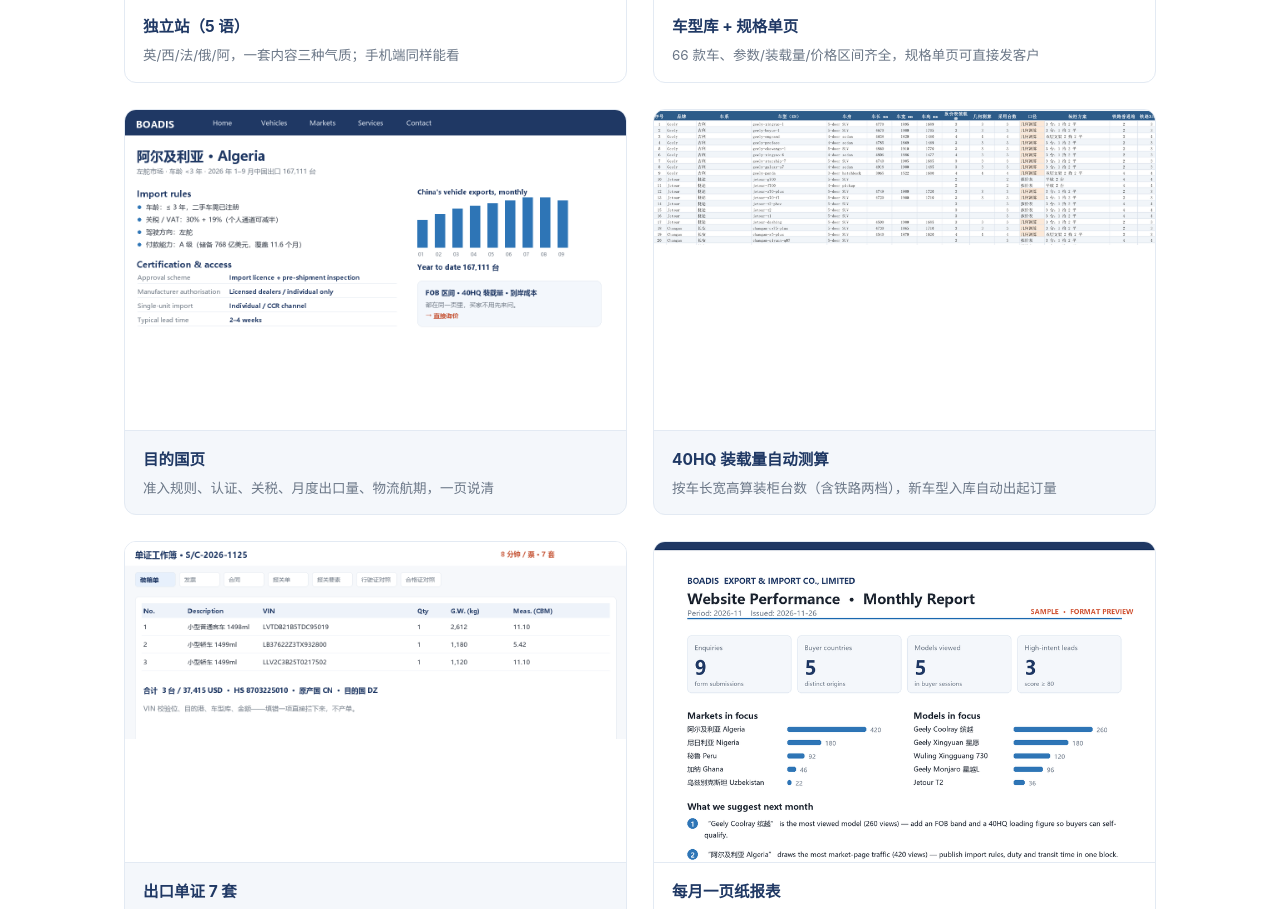
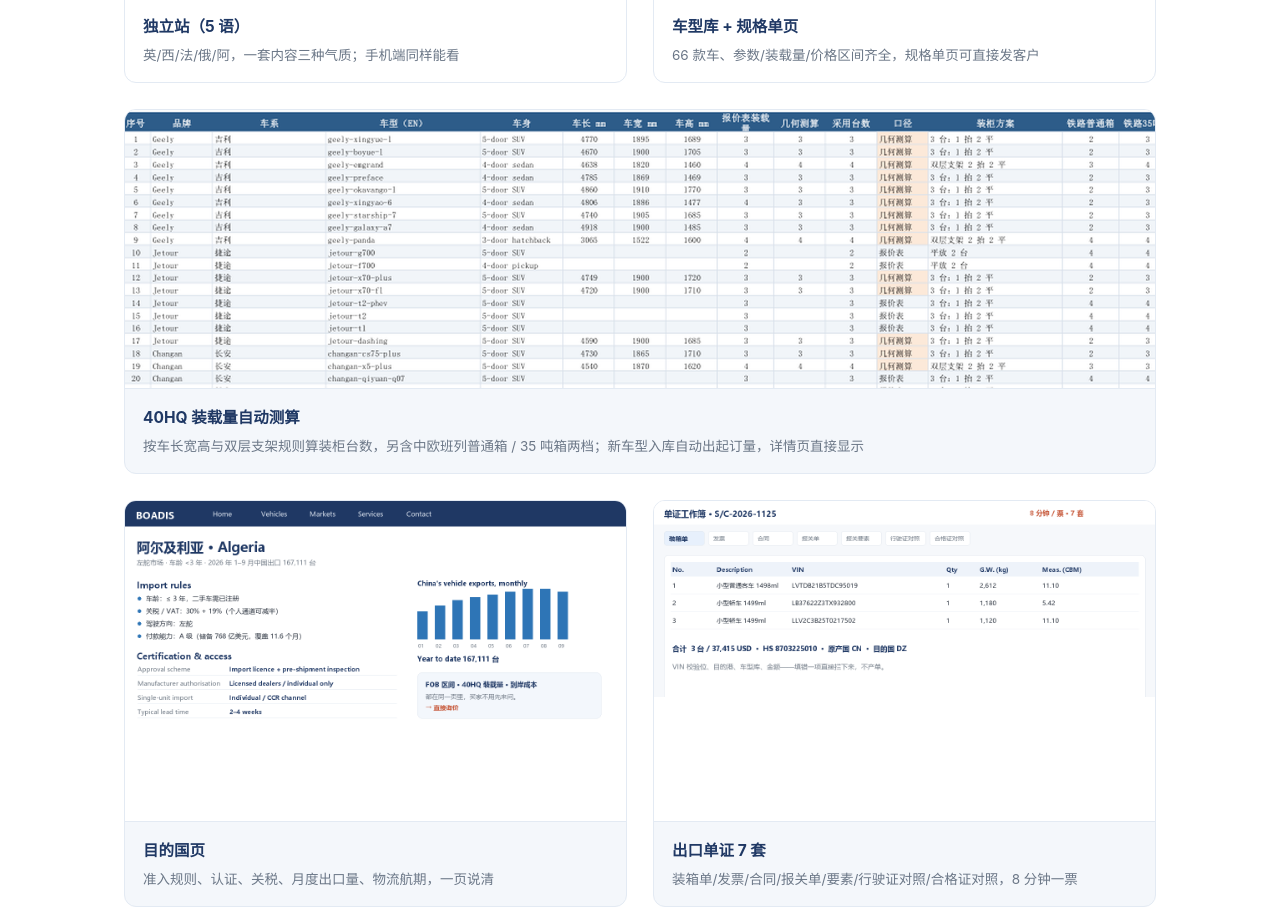
Before and after one commit to boadis-export/boadis-service, a plain HTML site: page index.html in a window 1280 px wide. Shown: the part 1408-2317 px from the top of the page. Drawn offline with Linux system fonts and the light colour scheme.

Commit message:
Update service page

```diff
--- a/index.html
+++ b/index.html
@@ -27,6 +27,8 @@ section{padding:64px 0}
 .sec-head h2{font-size:27px;color:var(--navy);letter-spacing:-.3px}
 .sec-head p{color:var(--grey);margin-top:8px}
 .grid3{display:grid;grid-template-columns:repeat(3,1fr);gap:20px}
+.grid2 .shot.wide{grid-column:1 / -1}
+.grid2 .shot.wide img{height:auto;max-height:520px}
 .grid2{display:grid;grid-template-columns:repeat(2,1fr);gap:26px}
 .card{border:1px solid var(--line);border-radius:12px;padding:24px;background:#fff}
 .card h3{font-size:17.5px;color:var(--navy);margin-bottom:8px}
@@ -113,8 +115,8 @@ footer{background:#0f1a2c;color:#8fa6c4;font-size:13px;padding:28px 0}
   <div class="grid2">
     <div class="shot"><img src="assets/shot-themes.jpg" alt="三套主题"><div class="cap"><b>独立站（5 语）</b><span>英/西/法/俄/阿，一套内容三种气质；手机端同样能看</span></div></div>
     <div class="shot"><img src="assets/shot-cars.jpg" alt="车型库"><div class="cap"><b>车型库 + 规格单页</b><span>66 款车、参数/装载量/价格区间齐全，规格单页可直接发客户</span></div></div>
+    <div class="shot wide contain"><img src="assets/shot-40hq.png" alt="40HQ 装载量测算"><div class="cap"><b>40HQ 装载量自动测算</b><span>按车长宽高与双层支架规则算装柜台数，另含中欧班列普通箱 / 35 吨箱两档；新车型入库自动出起订量，详情页直接显示</span></div></div>
     <div class="shot contain"><img src="assets/shot-market.png" alt="目的国页"><div class="cap"><b>目的国页</b><span>准入规则、认证、关税、月度出口量、物流航期，一页说清</span></div></div>
-    <div class="shot contain"><img src="assets/shot-40hq.png" alt="40HQ 装载量测算"><div class="cap"><b>40HQ 装载量自动测算</b><span>按车长宽高算装柜台数（含铁路两档），新车型入库自动出起订量</span></div></div>
     <div class="shot contain"><img src="assets/shot-docs.png" alt="出口单证"><div class="cap"><b>出口单证 7 套</b><span>装箱单/发票/合同/报关单/要素/行驶证对照/合格证对照，8 分钟一票</span></div></div>
     <div class="shot"><img src="assets/shot-report.png" alt="月报"><div class="cap"><b>每月一页纸报表</b><span>询盘数、来自哪国、看了哪些车、流失在哪，附三条改进建议</span></div></div>
     <div class="shot"><img src="assets/shot-spec.jpg" alt="规格单页"><div class="cap"><b>询盘闭环</b><span>表单直达邮箱 + 线索评分（看几次、比几款、停多久）+ 按国家分派</span></div></div>
```
